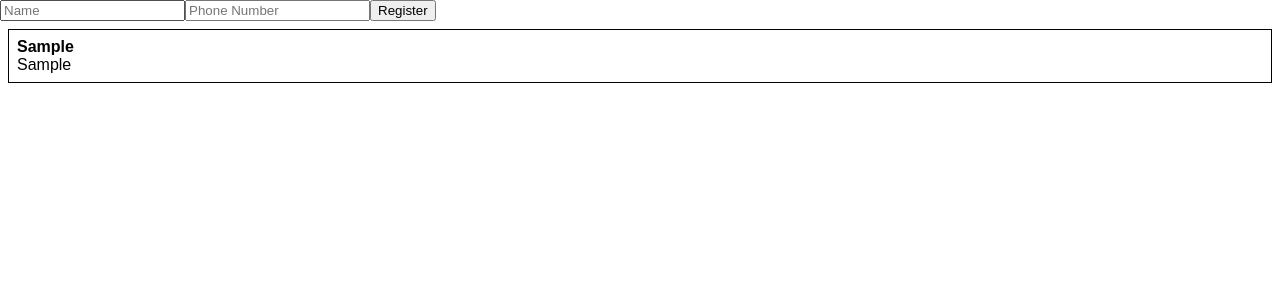
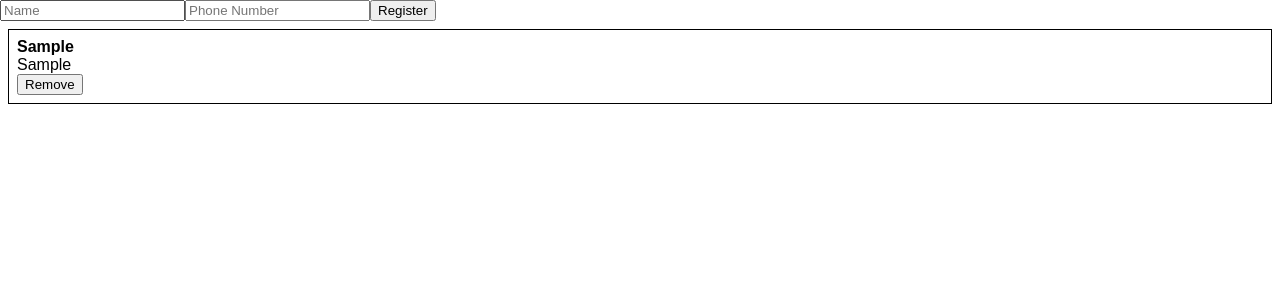
Before and after one commit to bbubbush/react-tutorials, a React (Create React App) app in the folder contact-app/: page / in a window 1280 px wide. Both pictures are taken after typing "Sample", "Sample" into the empty fields and a click on the button "Register". Shown: the top 300 px of the page. Built offline with nearby package versions, Linux system fonts and the light colour scheme.

Commit message:
2018-10-01

```diff
--- a/contact-app/src/App.js
+++ b/contact-app/src/App.js
@@ -21,11 +21,22 @@
     });
   }
 
+  handleRemove = (id) => {
+    const { information } = this.state;
+
+    this.setState({
+      information: information.filter(info => info.id !==id)
+    })
+  }
+
   render() {
     return (
       <div>
         <PhoneForm onCreate={this.handleCreate} />
-        <PhoneInfoList data={this.state.information}/>
+        <PhoneInfoList
+          data={this.state.information}
+          onRemove={this.handleRemove}
+        />
       </div>
     );
   }
--- a/contact-app/src/components/PhoneInfo.js
+++ b/contact-app/src/components/PhoneInfo.js
@@ -1,6 +1,10 @@
 import React, { Component } from 'react';
 
 class PhoneInfo extends Component{
+    handleRemove = () => {
+        const { info, onRemove } = this.props;
+        onRemove(info.id);
+    }
     render(){
         const { name, phone, id } = this.props.info;
 
@@ -13,6 +17,7 @@
             <div style={style}>
                 <div><b>{name}</b></div>
                 <div>{phone}</div>
+                <button onClick={this.handleRemove}>Remove</button>
             </div>
         )
     }
--- a/contact-app/src/components/PhoneInfoList.js
+++ b/contact-app/src/components/PhoneInfoList.js
@@ -5,9 +5,13 @@
         data: [],
     }
     render() {
-        const { data } = this.props;
+        const { data, onRemove } = this.props;
         const list = data.map(
-            info => (<PhoneInfo info={info} key={info.id} />)
+            info => (<PhoneInfo
+                        info={info}
+                        key={info.id}
+                        onRemove={onRemove}
+                    />)
         )
         return (
             <div>
```
